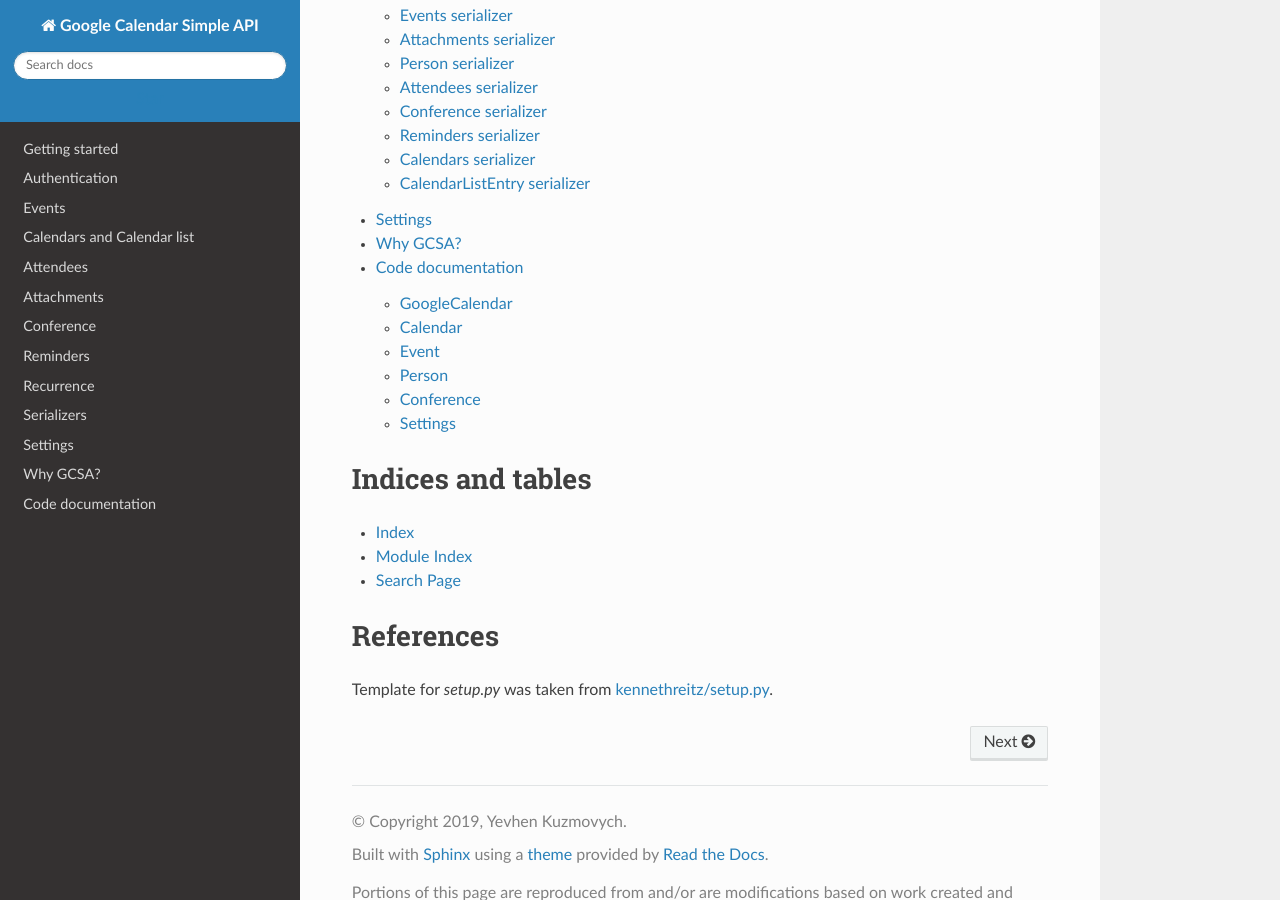
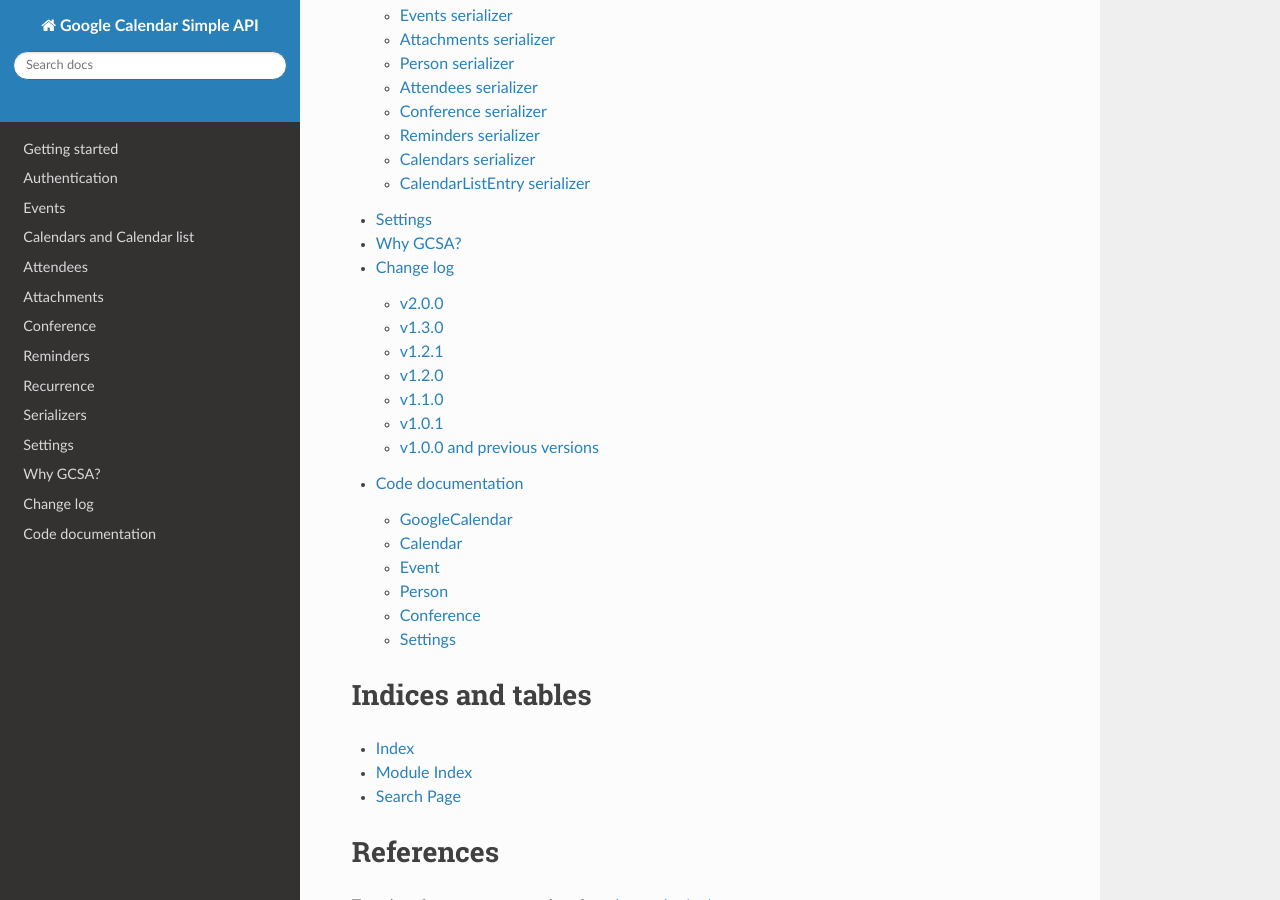
Before and after one commit to kuzmoyev/google-calendar-simple-api, a Sphinx documentation site: the page built from docs/source/index.rst, in a window 1280 px wide and 900 px high, scrolled down 1970 px. Built offline with Sphinx 7.4.7 and the Read the Docs theme 2.0.0, drawn with Linux system fonts in a browser that asks for light colours; pages that are not in the unit, such as notebooks, are missing from menus; some of the changed lines change nothing that is shown.

Commit message:
Add change log

```diff
--- /dev/null
+++ b/docs/source/change_log.rst
@@ -0,0 +1,62 @@
+.. _change_log:
+
+Change log
+==========
+
+v2.0.0
+~~~~~~
+
+* Adds calendar and calendar list related methods
+* Adds settings related method
+* Adds colors related method
+* Adds support for python3.10
+
+Core
+----
+
+* Separates ``GoogleCalendar`` into authentication, events, calendars, calendar list, colors, and settings services
+* Uses newest documentation generation libraries
+
+
+v1.3.0
+~~~~~~
+
+* Adds deletion of event by its id in ``GoogleCalendar.delete_event()``
+
+v1.2.1
+~~~~~~
+
+* Adds ``Event.id`` in serialized event
+* Fixes conference's entry point without ``entry_point_type``
+
+Core
+----
+* Switches to tox for testing
+
+v1.2.0
+~~~~~~
+
+* Adds ``GoogleCalendar.import_event()`` method
+
+v1.1.0
+~~~~~~
+
+* Fixes event creation without ``start`` and ``end``
+* Adds ``creator``, ``organizer`` and ``transparency`` fields to event
+
+
+v1.0.1
+~~~~~~
+* Fixes ``GoogleCalendar.clear()`` method
+
+v1.0.0 and previous versions
+~~~~~~~~~~~~~~~~~~~~~~~~~~~~
+
+* Adds authentication management
+* Adds event management
+* Adds documentation in readthedocs.com
+
+Core
+----
+* Adds serializers for events and related objects
+* Adds automated testing in GitHub actions with code-coverage
--- a/docs/source/index.rst
+++ b/docs/source/index.rst
@@ -68,6 +68,7 @@
    serializers
    settings
    why_gcsa
+   change_log
    code/code
 
 Indices and tables
```
